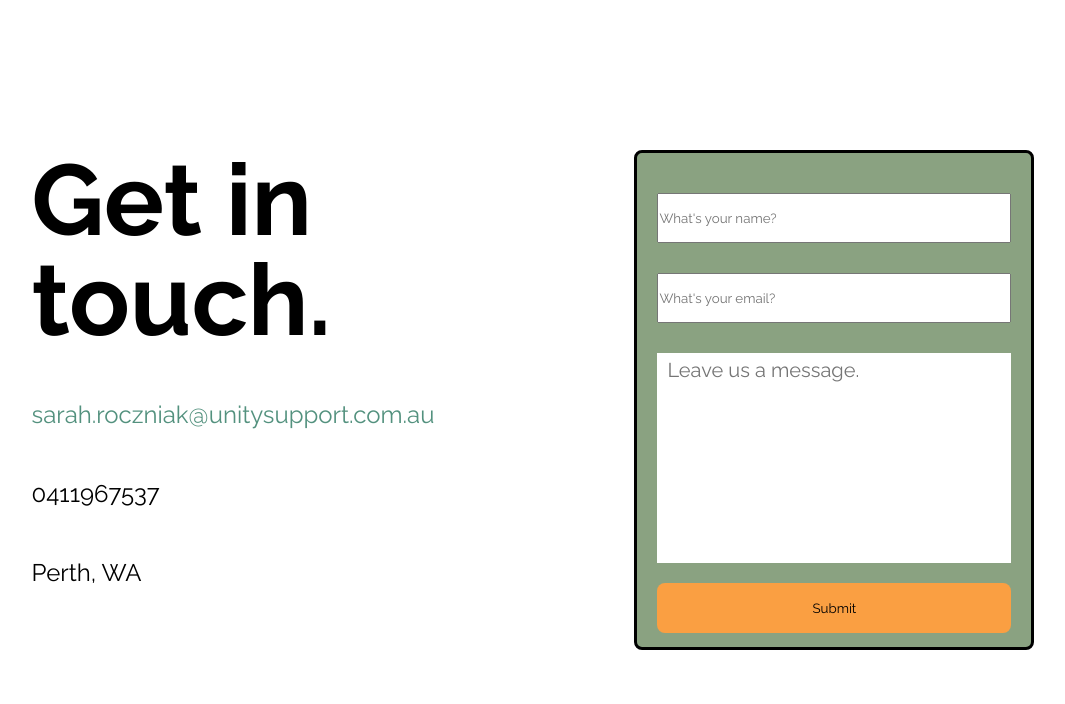
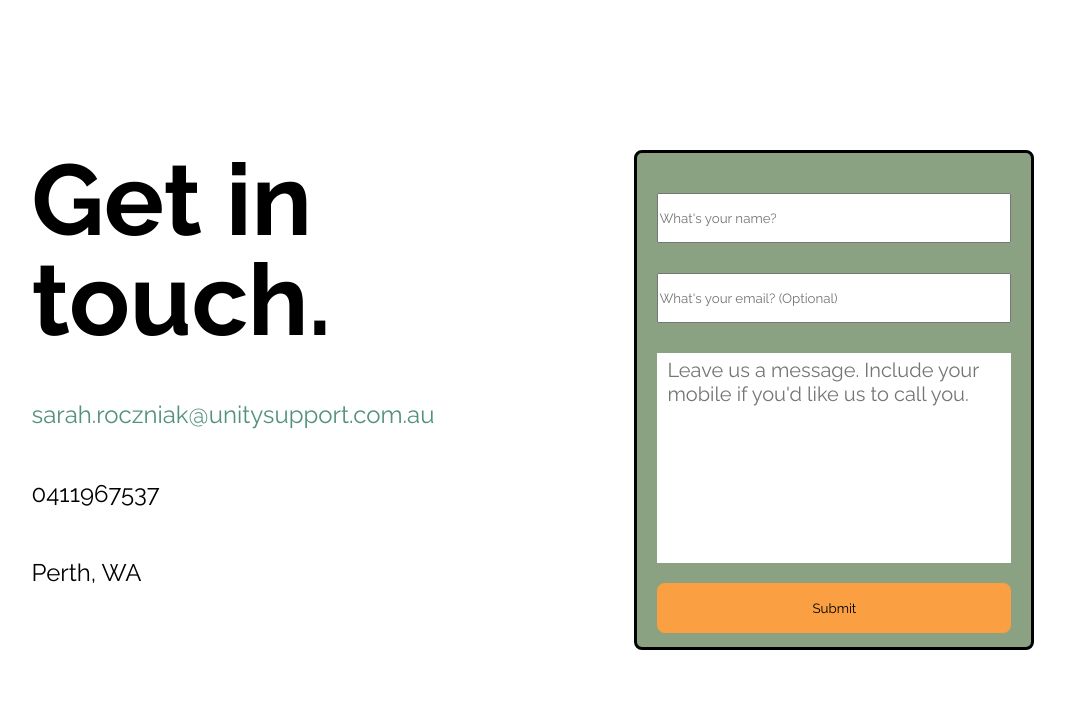
Before and after one commit to Unity-Support/unity_support, a plain HTML site: page contact_us.html in a window 1280 px wide. Shown: the top 704 px of the page, without its empty margins (107-1172 px from the left). Drawn offline with Linux system fonts and the light colour scheme.

Commit message:
Update contact_us.html
Form text update

```diff
--- a/contact_us.html
+++ b/contact_us.html
@@ -28,8 +28,8 @@
 
 				<form name="contact_us_form" method="POST" data-netlify="true" class="form-layout">
 					<input type="text" name="name" placeholder="What's your name?" />
-					<input type="email" name="email" placeholder="What's your email?" />
-					<textarea name="message" placeholder="Leave us a message." class="message-input"></textarea>
+					<input type="email" name="email" placeholder="What's your email? (Optional)" />
+					<textarea name="message" placeholder="Leave us a message. Include your mobile if you'd like us to call you. " class="message-input"></textarea>
 					<input type="submit" value="Submit" class="contact-button" />
 				</form>
 
```
